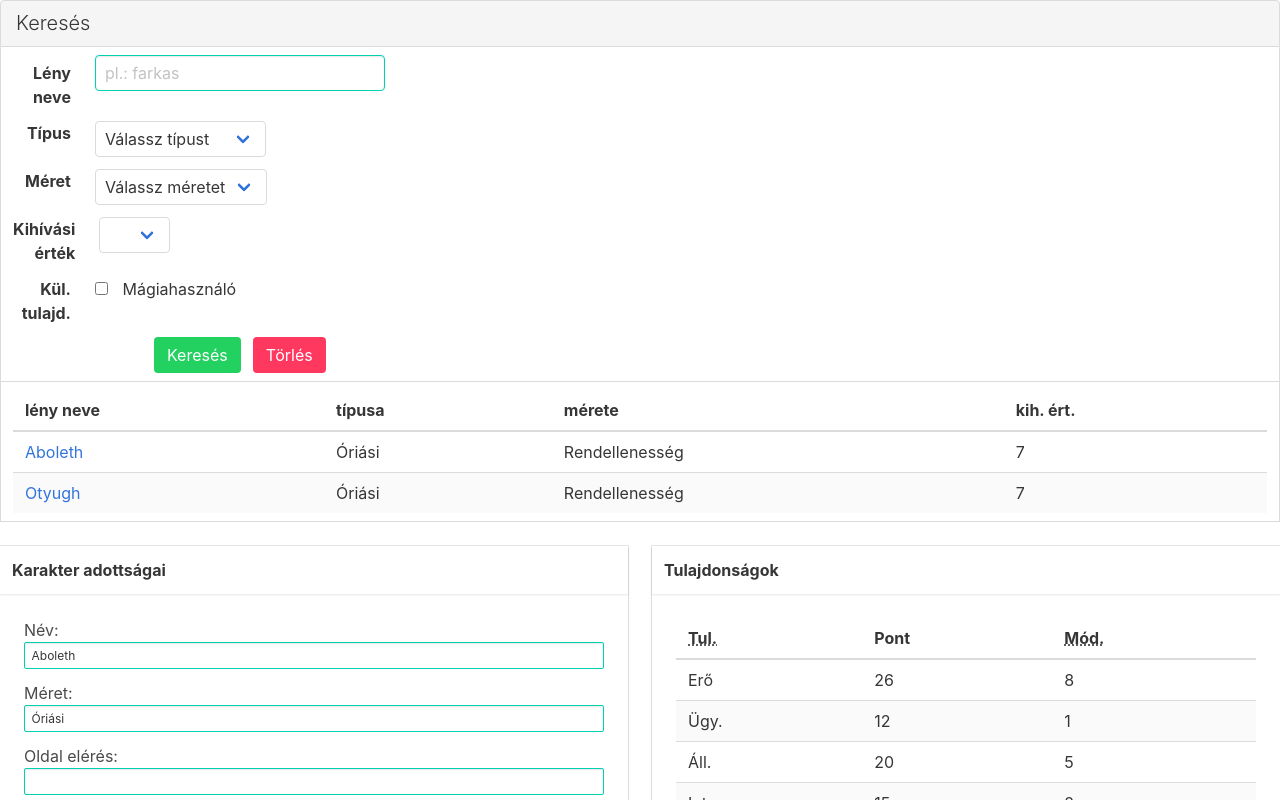
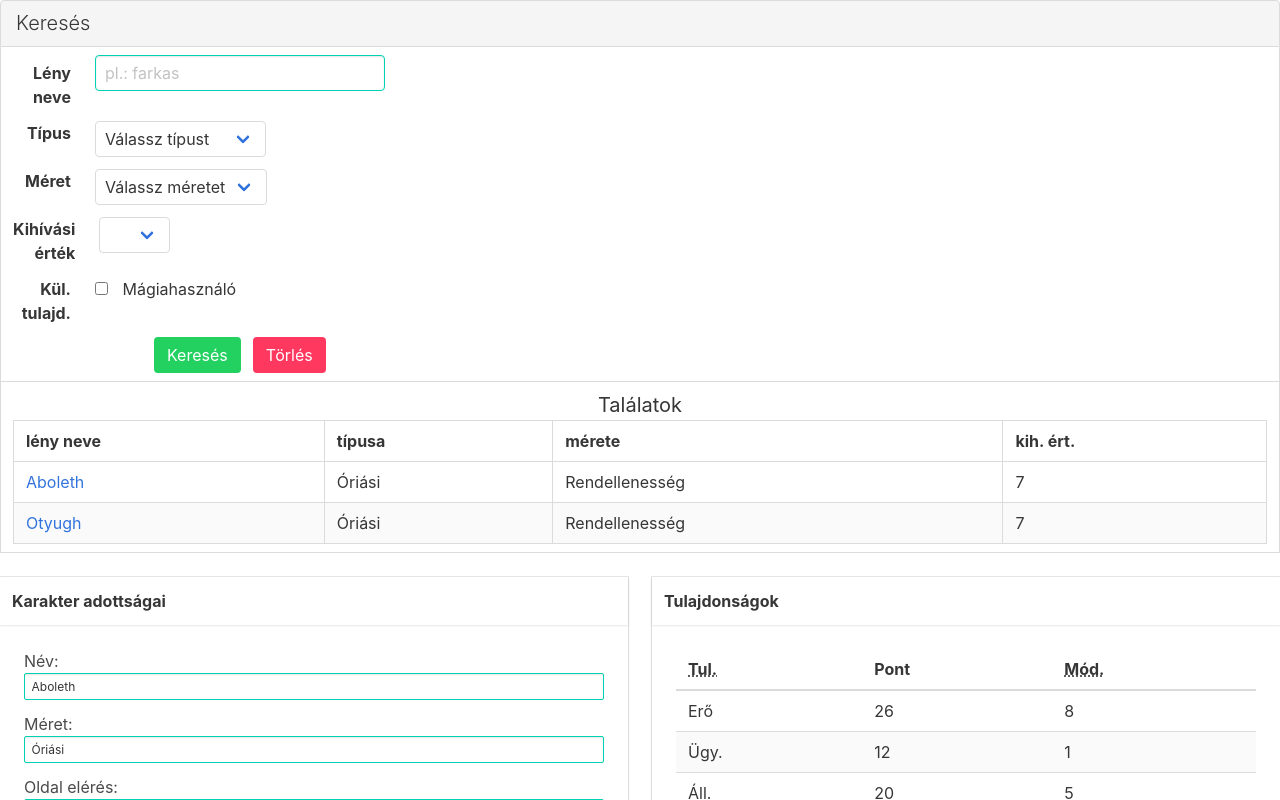
Before and after one commit to makosbab/dnd-javascript, a Vue app in the folder client/: page /#/search in a window 1280 px wide. Shown: the top 800 px of the page. Built offline with nearby package versions, Linux system fonts and the light colour scheme.

Commit message:
table caption

```diff
--- a/client/src/components/CreatureSearch.vue
+++ b/client/src/components/CreatureSearch.vue
@@ -98,7 +98,8 @@
     </div>
     <!-- Panel block-->
     <div class="panel-block">
-      <table class="table is-hoverable is-fullwidth is-striped">
+      <table class="table is-bordered is-hoverable is-fullwidth is-striped">
+        <caption class="is-size-5">Találatok</caption>
         <thead>
           <tr>
             <th>lény neve</th>
@@ -177,4 +178,6 @@ export default {
 
 <!-- Add "scoped" attribute to limit CSS to this component only -->
 <style scoped>
+
+
 </style>
--- a/package.json
+++ b/package.json
@@ -5,6 +5,7 @@
   "main": "index.js",
   "dependencies": {
     "body-parser": "^1.18.3",
+    "bulma-badge": "^0.2.0",
     "cors": "^2.8.5",
     "express": "^4.16.4",
     "mongodb": "^3.1.13",
```
Also changed, not shown: 1 other file (tests, documents, lock files or other folders).
